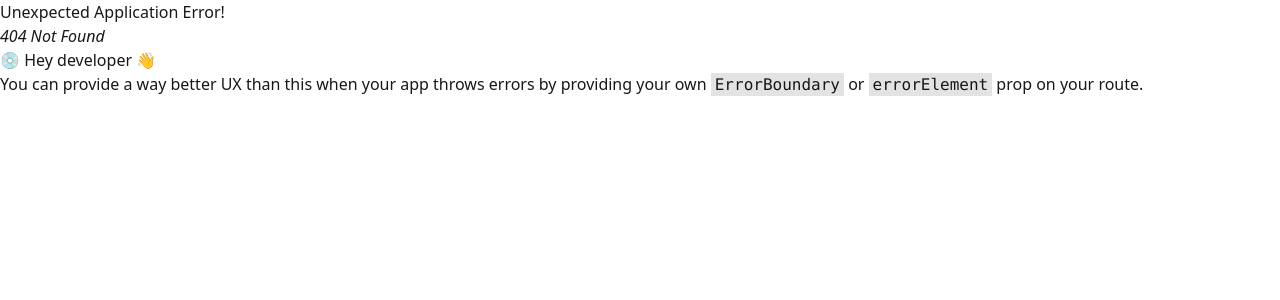
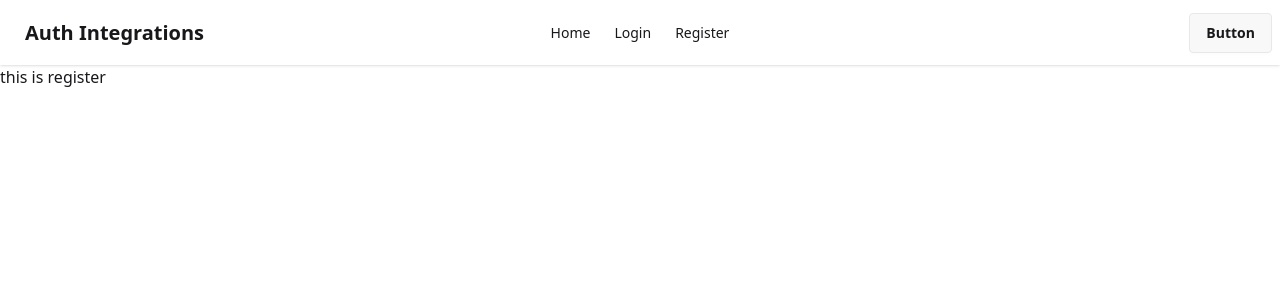
Before and after one commit to julkarzunayed/Firebase-Auth-integration-and-privet-rout-Mi-9-Module-51, a React (Vite) app: page /register in a window 1280 px wide. Before the commit this address had no page. Shown: the top 300 px of the page. Built offline with nearby package versions, Linux system fonts and the light colour scheme.

Commit message:
added NavBar

```diff
--- a/src/componets/NavBar/NavBar.jsx
+++ b/src/componets/NavBar/NavBar.jsx
@@ -1,9 +1,37 @@
 import React from 'react';
+import { NavLink } from 'react-router';
 
 const NavBar = () => {
+
+    const links = <>
+        <li><NavLink to="/">Home</NavLink></li>
+        <li><NavLink to="/login">Login</NavLink></li>
+        <li><NavLink to="/register">Register</NavLink></li>
+    </>
+
     return (
-        <div>
-
+        <div className="navbar bg-base-100 shadow-sm">
+            <div className="navbar-start">
+                <div className="dropdown">
+                    <div tabIndex={0} role="button" className="btn btn-ghost lg:hidden">
+                        <svg xmlns="http://www.w3.org/2000/svg" className="h-5 w-5" fill="none" viewBox="0 0 24 24" stroke="currentColor"> <path strokeLinecap="round" strokeLinejoin="round" strokeWidth="2" d="M4 6h16M4 12h8m-8 6h16" /> </svg>
+                    </div>
+                    <ul
+                        tabIndex={0}
+                        className="menu menu-sm dropdown-content bg-base-100 rounded-box z-1 mt-3 w-52 p-2 shadow">
+                        {links}
+                    </ul>
+                </div>
+                <a className="btn btn-ghost text-xl">Auth Integrations</a>
+            </div>
+            <div className="navbar-center hidden lg:flex">
+                <ul className="menu menu-horizontal px-1">
+                    {links}
+                </ul>
+            </div>
+            <div className="navbar-end">
+                <a className="btn">Button</a>
+            </div>
         </div>
     );
 };
--- a/src/layouts/Root.jsx
+++ b/src/layouts/Root.jsx
@@ -1,9 +1,11 @@
 import React from 'react';
 import { Outlet } from 'react-router';
+import NavBar from '../componets/NavBar/NavBar';
 
 const Root = () => {
     return (
         <div>
+            <NavBar></NavBar>
             <Outlet></Outlet>
         </div>
     );
--- a/src/main.jsx
+++ b/src/main.jsx
@@ -6,11 +6,26 @@ import {
   createBrowserRouter,
   RouterProvider,
 } from "react-router";
+import Root from './layouts/Root.jsx';
+import Home from './componets/Home/Home.jsx';
+import Login from './componets/Login/Login.jsx';
+import Register from './componets/Register/Register.jsx';
 
 const router = createBrowserRouter([
   {
     path: "/",
-    element: <div>Hello World</div>,
+    Component: Root,
+    children: [
+      {index: true, Component: Home},
+      {
+        path: "login",
+        Component: Login
+      },
+      {
+        path: "register",
+        Component: Register
+      }
+    ]
   },
 ]);
 
```
